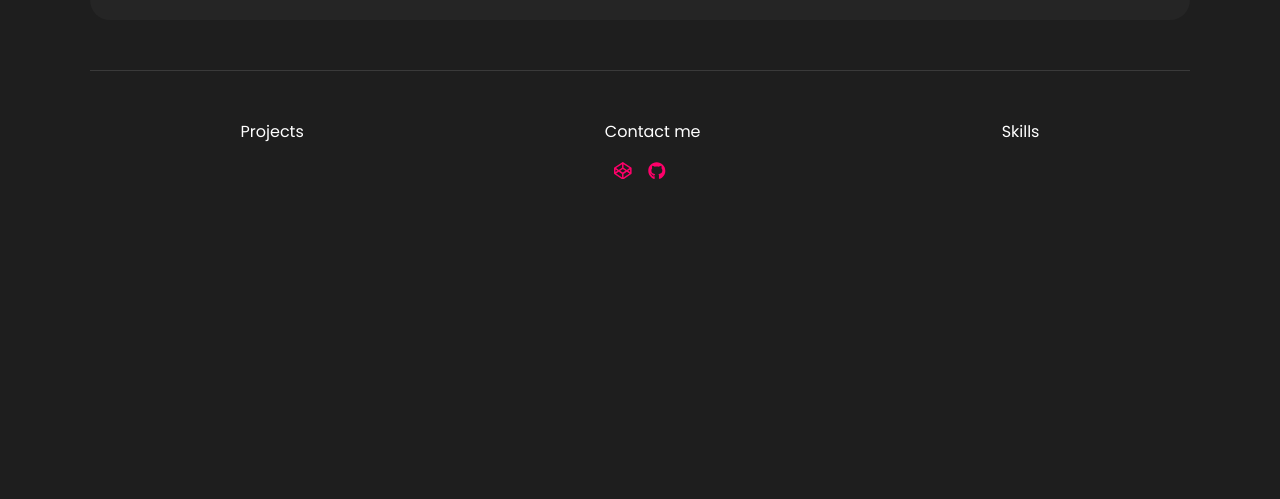
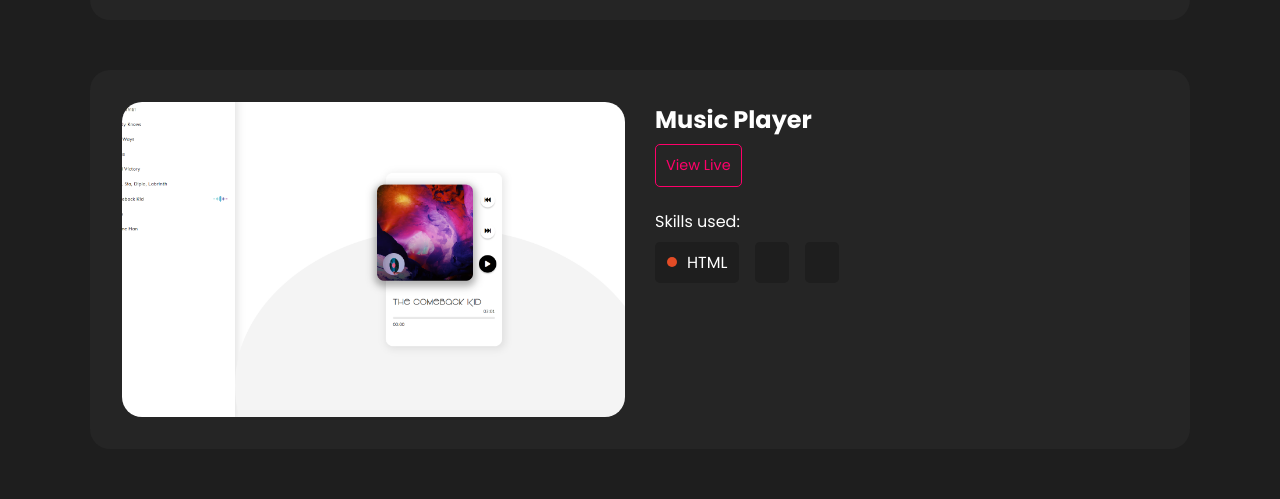
Before and after one commit to ani-24/aniketkumar, a Next.js app: page /projects in a window 1280 px wide. Shown: the part 1344-1843 px from the top of the page. Before the commit the page ends 1594 px from the top, so only its background shows below. Built offline with nearby package versions, Linux system fonts and the light colour scheme.

Commit message:
add a project

```diff
--- a/data/Projects.js
+++ b/data/Projects.js
@@ -17,6 +17,12 @@ const Projects = [
     link: "https://aniketkumar.vercel.app/",
     skills: ["html", "sass", "react", "next"],
   },
+  {
+    img: "/project-4.png",
+    title: "Music Player",
+    link: "https://fluffy-strudel-cebdda.netlify.app/",
+    skills: ["html", "css", "js"],
+  },
 ];
 
 module.exports = Projects;
```
Also changed, not shown: public/project-4.png (added).
